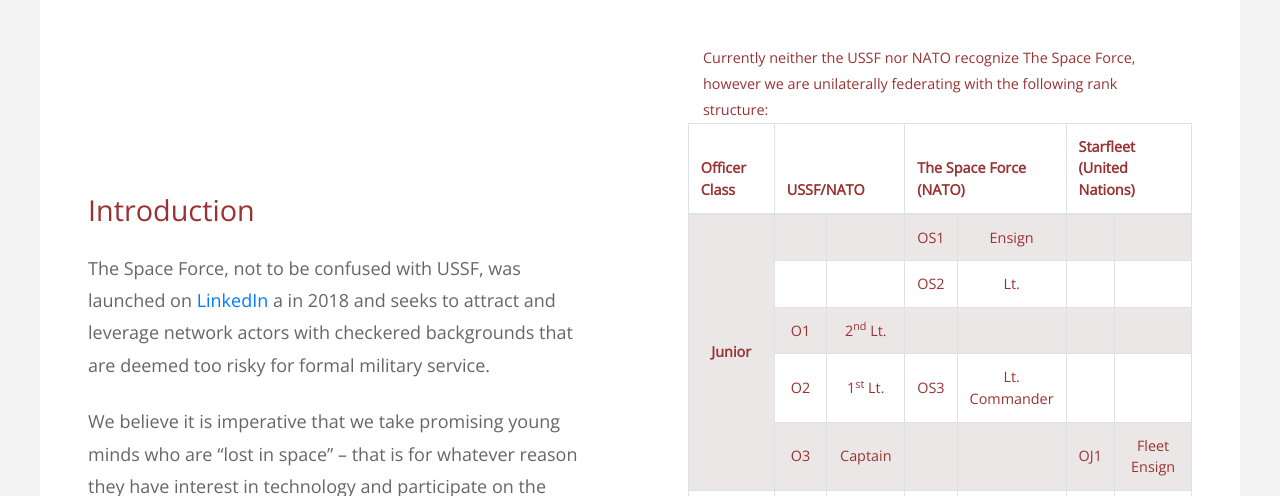
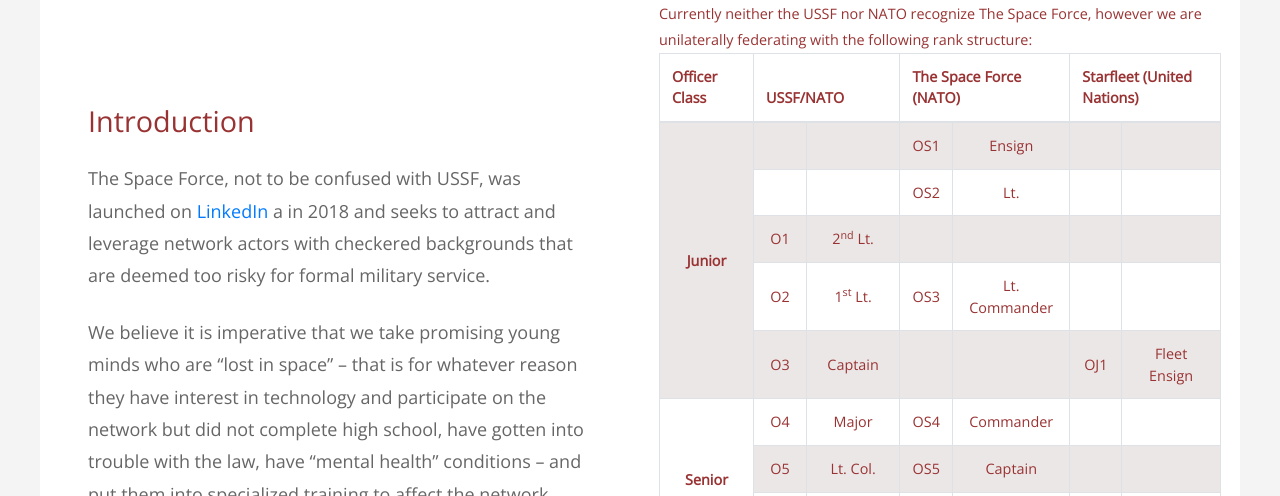
Before and after one commit to jlind0/thespaceforce-world, a website: page index.html in a window 1280 px wide. Shown: the part 456-952 px from the top of the page. Drawn offline with nearby package versions, Linux system fonts and the light colour scheme.

Commit message:
padding issue

```diff
--- a/index.html
+++ b/index.html
@@ -70,7 +70,7 @@
   </div>
 </div>
 <div class="col-sm-12 col-md-12 col-lg-6 col-xl-6">
-  <div class="tm-flex-center p-5">
+  <div class="tm-flex-center p-1">
     <div class="tm-flex-center tm-flex-col">
       <p class="tm-text-color-primary small  mb-0">Currently neither the USSF nor NATO recognize The Space Force, however we are unilaterally federating with the following rank structure:</p>
       <div class="table-responsive-lg">
```
